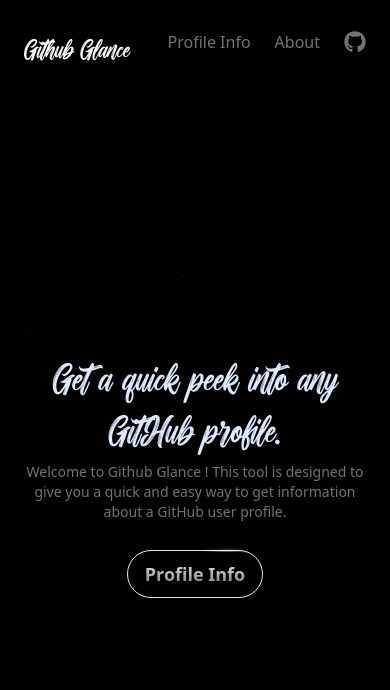
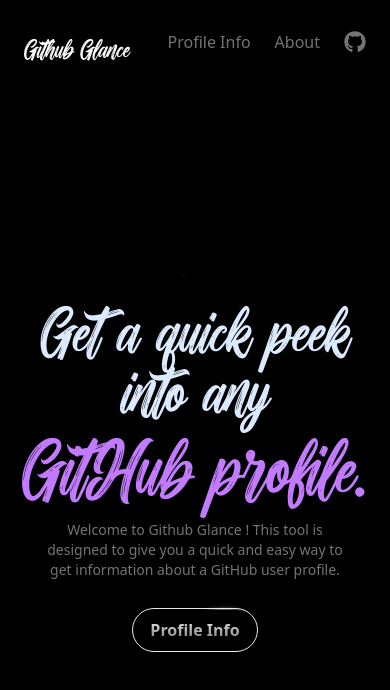
Before and after one commit to PANDURANGZURE/github-info-extrator, a Next.js app: page / in a window 390 px wide. Shown: the top 690 px of the page. Built offline with nearby package versions, Linux system fonts and the light colour scheme.

Commit message:
home page done

```diff
--- a/src/Main/page.jsx
+++ b/src/Main/page.jsx
@@ -21,18 +21,18 @@
 
           <div className="flex flex-col justify-center w-screen items-center text-center">
 
-          <h1 className="relative z-10 text-blue-100 font-[saurav] text-4xl md:text-8xl mb-3 ">Get a quick peek into any </h1>
-          <h1 className="relative z-10 text-blue-100 font-[saurav] text-4xl md:text-8xl ">GitHub profile.</h1>
+          <h1 className="relative z-10 text-blue-100 font-[saurav] text-6xl md:text-8xl mb-3 ">Get a quick peek into any </h1>
+          <h1 className="relative z-10 text-purple-400 font-[saurav] text-7xl md:text-8xl ">GitHub profile.</h1>
 
 
 
-          <p className="text-neutral-500 max-w-lg mx-auto my-2 text-sm text-center relative z-10">
+          <p className="text-neutral-500 max-w-lg mx-5 md:mx-auto my-2 text-sm text-center relative z-10">
             Welcome to Github Glance ! This tool is designed to give you a quick and easy way to get information about a GitHub user profile.
           </p>
 
           <div className="relative z-10 flex justify-center mt-5 gap-5 ">
             <Link href='/Hero'><HoverBorderGradient className='hover:scale-105 transition md:mx-8 duration-400'><div className="flex justify-center items-center cursor-pointer ">
-              <span className="text-lg font-bold font-sans  bg-clip-text text-transparent bg-gradient-to-b from-neutral-100 to-neutral-500">Profile Info</span>
+              <span className="md:text-lg font-bold font-sans  bg-clip-text text-transparent bg-gradient-to-b from-neutral-100 to-neutral-500">Profile Info</span>
               </div></HoverBorderGradient></Link>
 
           </div>
--- a/src/components/Header.jsx
+++ b/src/components/Header.jsx
@@ -10,7 +10,7 @@
     <header className="w-full relative z-10 top-0 bg-transparent text-white shadow-md  ">
           <div className="max-w-7xl mx-auto flex items-center justify-between px-6 py-4">
 
-            <Link href="/" className="text-2xl md:text-4xl font-bold mt-5 text-white text-pretty font-[saurav] hover:text-blue-200 transition">
+            <Link href="/" className="text-2xl md:text-4xl font-bold mt-5 text-white text-pretty font-[saurav] hover:text-purple-400 transition">
               Github Glance
             </Link>
 
@@ -18,13 +18,13 @@
             <nav className="flex items-center space-x-6">
               <Link
                 href="/Hero"
-                className="hover:text-blue-200 text-neutral-500 transition"
+                className="hover:text-purple-400 text-neutral-500 transition"
               >
                 Profile Info
               </Link>
               <Link
                 href="/GithubRepos"
-                className="hover:text-blue-200 text-neutral-500 transition"
+                className="hover:text-purple-400 text-neutral-500 transition"
               >
                 About
               </Link>
@@ -32,7 +32,7 @@
                 href="https://github.com/your-username"
                 target="_blank"
                 rel="noopener noreferrer"
-                className="hover:text-blue-200 transition text-neutral-500"
+                className="hover:text-purple-400 transition text-neutral-500"
               >
                 <FaGithub size={22} />
               </a>
```
